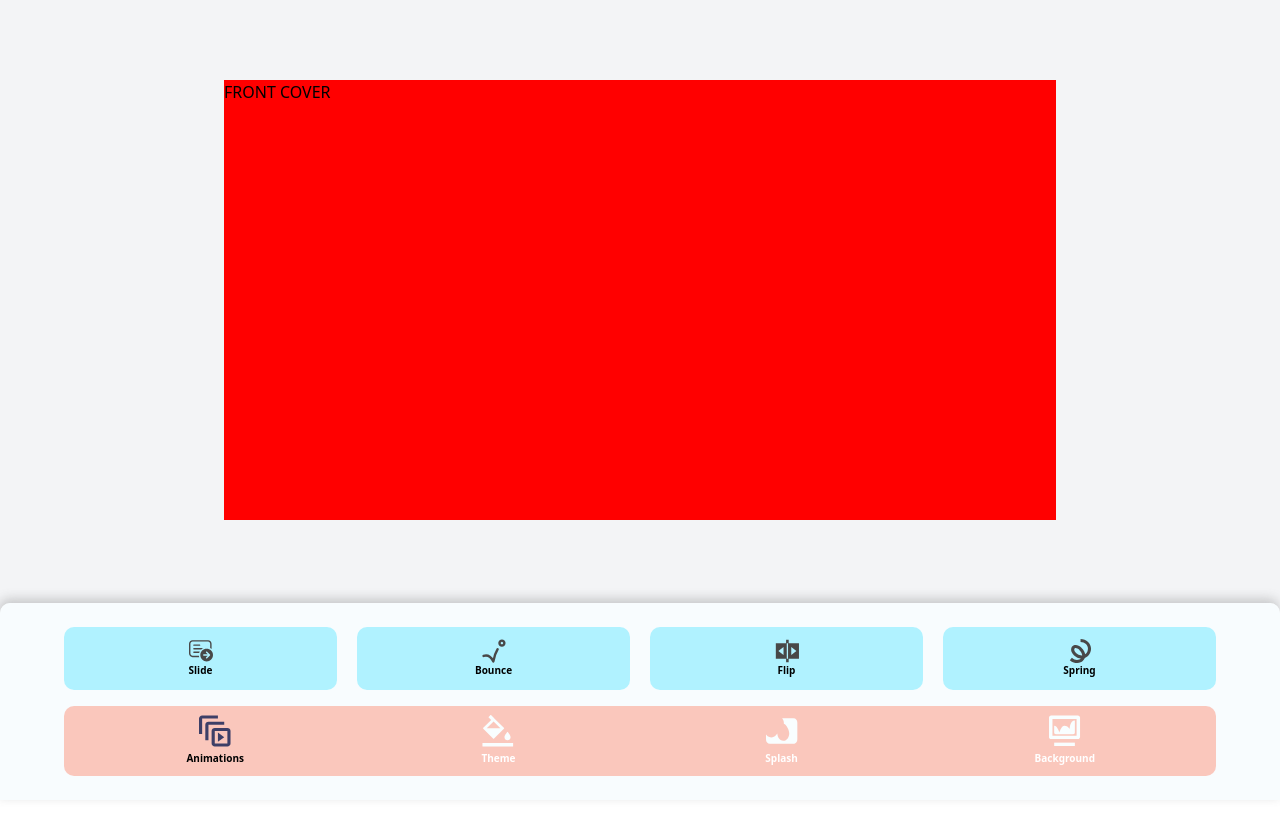
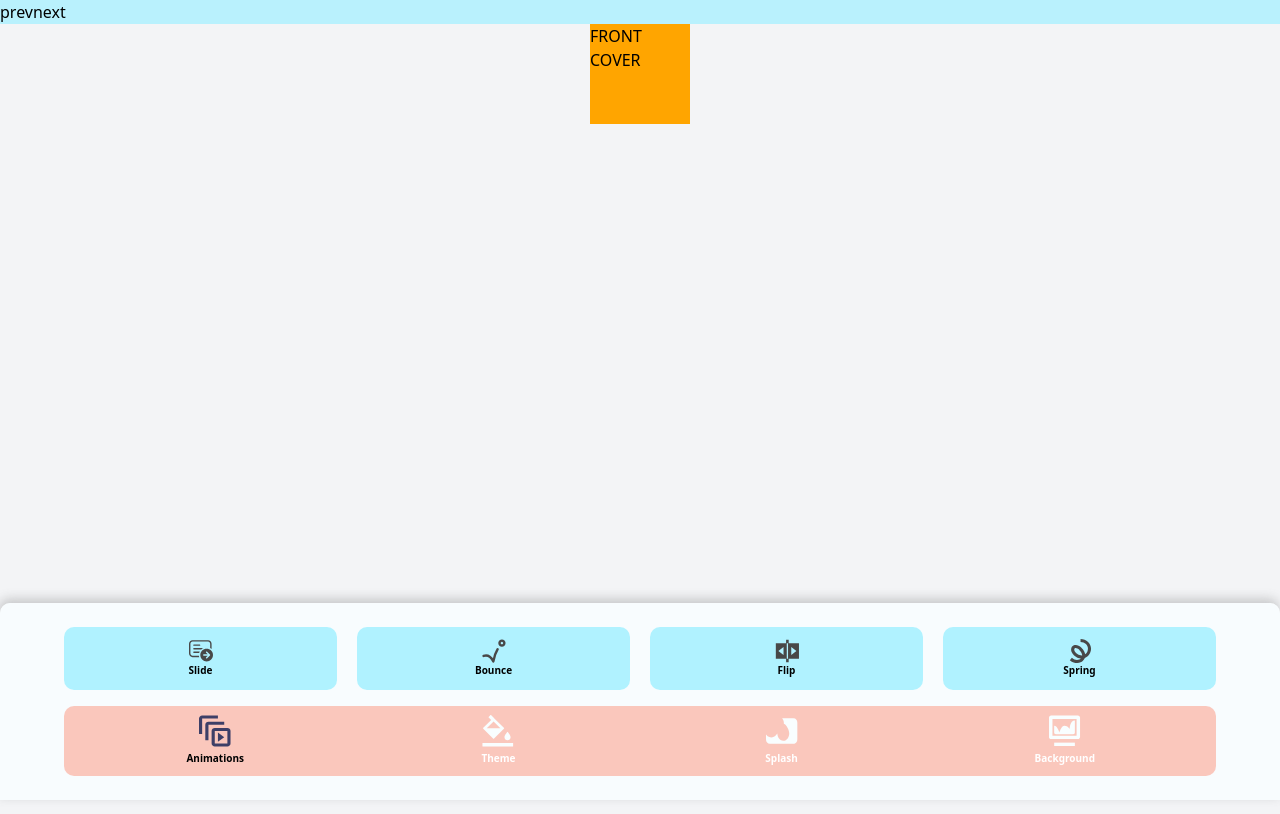
Before and after one commit to UncleKhab/greeting-cards, a Next.js app: page /card-editor in a window 1280 px wide. Shown: the top 814 px of the page. Built offline with nearby package versions, Linux system fonts and the light colour scheme.

Commit message:
trying new animations for card

```diff
--- a/components/molecules/card-back-cover/CardBackCover.jsx
+++ b/components/molecules/card-back-cover/CardBackCover.jsx
@@ -1,7 +1,7 @@
 import React from "react";
 
 const CardBackCover = () => {
-  return <div className="w-full h-full">CARD BACK COVER</div>;
+  return <div className="w-full h-full bg-blue-700">CARD BACK COVER</div>;
 };
 
 export default CardBackCover;
--- a/components/organisms/editor-card-page/CardEditorPage.jsx
+++ /dev/null
@@ -1,40 +0,0 @@
-import { nextPage, prevPage } from "../../../store/editorSlice/editorSlice";
-import { useDispatch } from "react-redux";
-import { motion, useCycle } from "framer-motion";
-import styles from "./CardEditorPage.module.css";
-
-const CardEditorPage = ({ front, back }) => {
-  const dispatch = useDispatch();
-  const [flipAngle, cycleFlipAngle] = useCycle("0", "-180deg");
-  const onTap = () => {
-    cycleFlipAngle();
-    switch (flipAngle) {
-      case "0":
-        dispatch(nextPage());
-        break;
-      default:
-        dispatch(prevPage());
-        break;
-    }
-  };
-  return (
-    <motion.div
-      className={styles.page}
-      transition={{
-        delay: 0.5,
-        x: { type: "spring", stiffness: 75 },
-        default: { duration: 0.3 },
-      }}
-      onTap={onTap}
-      initial={{ rotateY: 0, zIndex: 0 }}
-      animate={{
-        rotateY: flipAngle,
-      }}
-    >
-      <div className={styles.face}>{front}</div>
-      <div className={`${styles.face} ${styles.backface}`}>{back}</div>
-    </motion.div>
-  );
-};
-
-export default CardEditorPage;
--- a/components/organisms/editor-card-page/CardEditorPage.module.css
+++ /dev/null
@@ -1,23 +0,0 @@
-.page {
-  width: 100%;
-  height: 100%;
-  position: absolute;
-  transform-style: preserve-3d;
-  transition: transform 1s;
-  transform-origin: 0;
-  grid-row: 1;
-  grid-column: 2;
-  background-color: tomato;
-}
-.face {
-  background-color: red;
-  background-size: cover;
-  height: 100%;
-  width: 100%;
-  backface-visibility: hidden;
-  position: absolute;
-}
-.backface {
-  background-color: violet;
-  transform: rotateY(180deg);
-}
--- /dev/null
+++ b/components/organisms/editor-card-pages/EditorCardBackPage.jsx
@@ -0,0 +1,31 @@
+import { motion } from "framer-motion";
+import styles from "./EditorCardPages.module.css";
+import { useState } from "react";
+
+const animations = {
+  firstOpen: {},
+  closed: { rotateY: "0" },
+  open: { rotateY: "-180deg" },
+};
+const EditorCardBackPage = ({ page }) => {
+  const [newClass, setNewClass] = useState(false);
+  if (page >= 1) {
+    setTimeout(() => {
+      setNewClass((prevState) => !prevState);
+    }, 600);
+  }
+
+  return (
+    <motion.div
+      variants={animations}
+      animate={page >= 2 ? "open" : "closed"}
+      className={`${styles.page} ${newClass ? styles.over : ""}`}
+      transition={{ type: "spring", stiffness: 100, duration: 1 }}
+    >
+      <div className={styles.frontFace}>SECOND PAGE</div>
+      <div className={styles.backFace}>BACK COVER</div>
+    </motion.div>
+  );
+};
+
+export default EditorCardBackPage;
--- /dev/null
+++ b/components/organisms/editor-card-pages/EditorCardFrontPage.jsx
@@ -0,0 +1,23 @@
+import { motion } from "framer-motion";
+import styles from "./EditorCardPages.module.css";
+
+const animations = {
+  closed: { rotateY: "0" },
+  open: { rotateY: "-180deg" },
+};
+const EditorCardFrontPage = ({ page }) => {
+  return (
+    <motion.div
+      layout
+      variants={animations}
+      animate={page >= 1 ? "open" : "closed"}
+      transition={{ type: "spring", stiffness: 100, duration: 1 }}
+      className={`${styles.page} ${page >= 1 && styles.under} `}
+    >
+      <div className={styles.frontFace}>FRONT COVER</div>
+      <div className={styles.backFace}>FIRST PAGE</div>
+    </motion.div>
+  );
+};
+
+export default EditorCardFrontPage;
--- /dev/null
+++ b/components/organisms/editor-card-pages/EditorCardPages.module.css
@@ -0,0 +1,31 @@
+.page {
+  position: absolute;
+  width: 100%;
+  height: 100%;
+  transform-style: preserve-3d;
+  transform-origin: center left;
+  perspective-origin: left;
+  perspective: 1000px;
+}
+.frontFace {
+  position: absolute;
+  width: 100%;
+  height: 100%;
+  backface-visibility: hidden;
+  background-color: orange;
+}
+
+.backFace {
+  position: absolute;
+  width: 100%;
+  height: 100%;
+  backface-visibility: hidden;
+  transform: rotateY(180deg);
+  background-color: blue;
+}
+.under {
+  z-index: 1;
+}
+.over {
+  z-index: 10;
+}
--- a/components/organisms/editor-card/EditorCard.jsx
+++ b/components/organisms/editor-card/EditorCard.jsx
@@ -2,11 +2,8 @@ import React from "react";
 import styles from "./EditorCard.module.css";
 import { motion } from "framer-motion";
 import { useSelector } from "react-redux";
-import CardEditorPage from "../editor-card-page/CardEditorPage";
-import CardFrontCover from "../../molecules/card-front-cover/CardFrontCover";
-import CardFirstPage from "../../molecules/card-first-page/CardFirstPage";
-import CardSecondPage from "../../molecules/card-second-page/CardSecondPage";
-import CardBackCover from "../../molecules/card-back-cover/CardBackCover";
+import EditorCardBackPage from "../editor-card-pages/EditorCardBackPage";
+import EditorCardFrontPage from "../editor-card-pages/EditorCardFrontPage";
 
 const scaleVariants = {
   front: { x: 0 },
@@ -19,15 +16,12 @@ const EditorCard = () => {
     page === 0 ? "front" : page === 1 ? "open" : page === 2 ? "back" : "";
   console.log(animation);
   return (
-    <motion.div
-      className={`${styles.card}`}
-      variants={scaleVariants}
-      animate={animation}
-      transition={{ type: "spring", stiffness: 100 }}
-    >
-      <CardEditorPage front={<CardSecondPage />} back={<CardBackCover />} />
-      <CardEditorPage front={<CardFrontCover />} back={<CardFirstPage />} />
-    </motion.div>
+    <div>
+      <motion.div className={`${styles.card}`}>
+        <EditorCardBackPage page={page} />
+        <EditorCardFrontPage page={page} />
+      </motion.div>
+    </div>
   );
 };
 
--- a/components/organisms/editor-card/EditorCard.module.css
+++ b/components/organisms/editor-card/EditorCard.module.css
@@ -1,9 +1,7 @@
 .card {
-  height: 55%;
-  width: 65%;
-  perspective: 1000px;
-  transform-style: preserve-3d;
-  grid-template-columns: 1fr 1fr;
-  position: absolute;
-  top: 10%;
+  height: 100px;
+  width: 100px;
+  position: relative;
+  margin: auto;
+  overflow: visible;
 }
--- a/pages/card-editor/index.jsx
+++ b/pages/card-editor/index.jsx
@@ -1,16 +1,22 @@
-import styles from './CardEditor.module.css'
-import MenuLayout from "../../components/templates/menu-layout/MenuLayout"
-import EditorCard from '../../components/organisms/editor-card/EditorCard'
-
+import styles from "./CardEditor.module.css";
+import MenuLayout from "../../components/templates/menu-layout/MenuLayout";
+import EditorCard from "../../components/organisms/editor-card/EditorCard";
+import { useDispatch } from "react-redux";
+import { nextPage, prevPage } from "../../store/editorSlice/editorSlice";
 const CardEditorPage = () => {
+  const dispatch = useDispatch();
   return (
     <div className={`${styles.wrapper} h-screen`}>
-            <div className='h-full bg-gray-100 flex justify-center '>
+      <div>
+        <button onClick={() => dispatch(prevPage())}>prev</button>
+        <button onClick={() => dispatch(nextPage())}>next</button>
+      </div>
+      <div className="h-full bg-gray-100 flex justify-center ">
         <EditorCard />
       </div>
       <MenuLayout />
     </div>
-    )
-}
+  );
+};
 
-export default CardEditorPage
+export default CardEditorPage;
```
Lines whose indentation alone changed are shown as unchanged.
